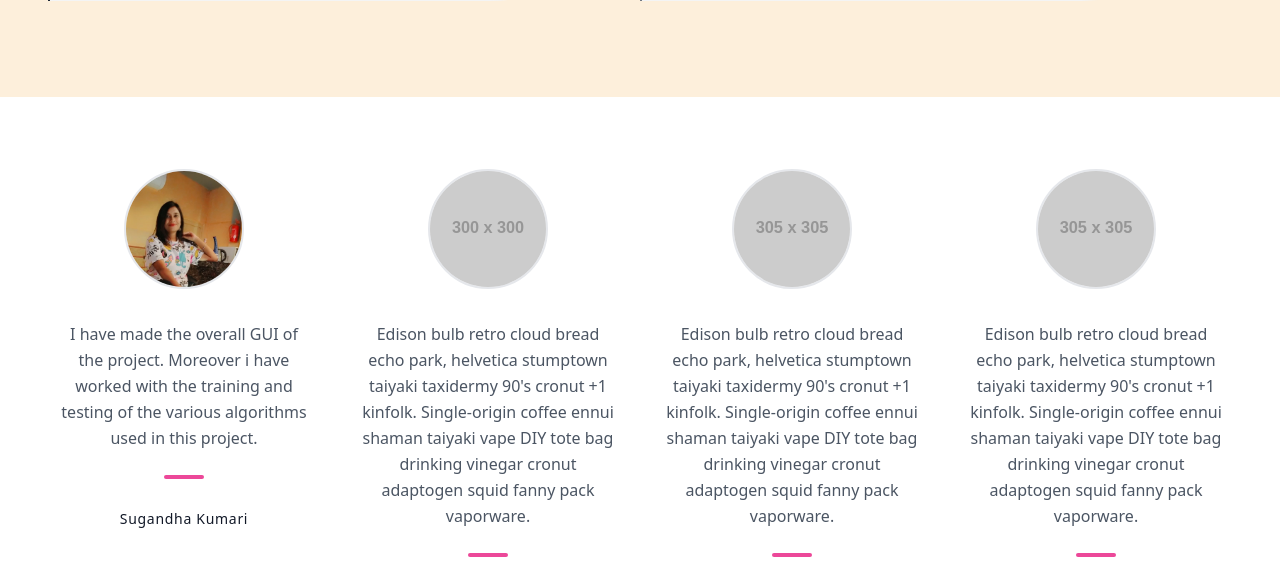
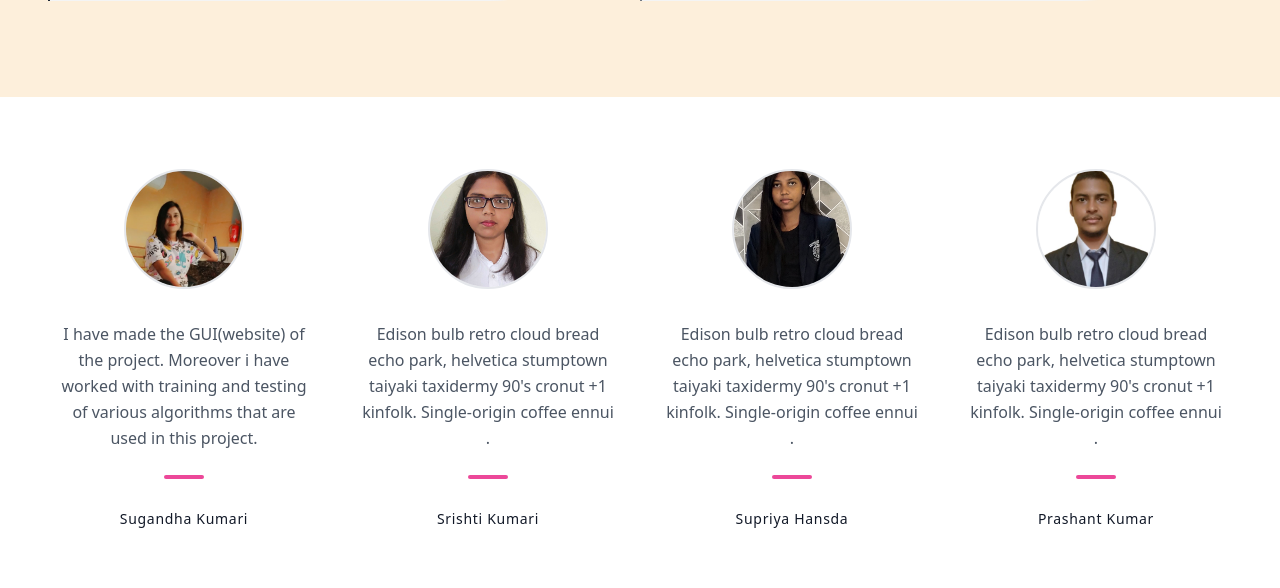
Before and after one commit to sugandhakumari1814/fake_news2, a Flask app: page / in a window 1280 px wide. Shown: the part 1336-1924 px from the top of the page. Run offline with Flask 2, Linux system fonts and the light colour scheme; grey boxes labelled with a size stand in for pictures from a placeholder-image service; parts of the project's set-up code (start-up, migrations or seed data) failed here and were passed over; some libraries are stand-ins or nearby versions.

Commit message:
profile pic updated

```diff
--- a/templates/index.html
+++ b/templates/index.html
@@ -175,8 +175,8 @@
           <div class="h-full text-center">
             <img alt="testimonial"
               class="mb-8 object-cover object-center rounded-full inline-block border-2 border-gray-200 bg-gray-100" style="height: 120px; width: 120px;"
-              src="../static/propic.jpg">
-            <p class="leading-relaxed">I have made the overall GUI of the project. Moreover i have worked with the training and testing of the various algorithms used in this project.</p>
+              src="../static/sugandha.jpg">
+            <p class="leading-relaxed">I have made the GUI(website) of the project. Moreover i have worked with training and testing of various algorithms that are used in this project.</p>
             <span class="inline-block h-1 w-10 rounded bg-pink-500 mt-6 mb-4"></span>
             <h2 class="text-gray-900 font-medium title-font tracking-wider text-sm">Sugandha Kumari</h2>
             <!-- <p class="text-gray-500">Senior Product Designer</p> -->
@@ -187,10 +187,9 @@
             <img alt="testimonial"
               class="mb-8 object-cover object-center rounded-full inline-block border-2 border-gray-200 bg-gray-100"
               style="height: 120px; width: 120px;"
-              src="https://dummyimage.com/300x300">
+              src="../static/srishti.jpg">
             <p class="leading-relaxed">Edison bulb retro cloud bread echo park, helvetica stumptown taiyaki taxidermy
-              90's cronut +1 kinfolk. Single-origin coffee ennui shaman taiyaki vape DIY tote bag drinking vinegar
-              cronut adaptogen squid fanny pack vaporware.</p>
+              90's cronut +1 kinfolk. Single-origin coffee ennui .</p>
             <span class="inline-block h-1 w-10 rounded bg-pink-500 mt-6 mb-4"></span>
             <h2 class="text-gray-900 font-medium title-font tracking-wider text-sm">Srishti Kumari</h2>
             <!-- <p class="text-gray-500">UI Develeoper</p> -->
@@ -201,10 +200,9 @@
             <img alt="testimonial"
               class="mb-8 object-cover object-center rounded-full inline-block border-2 border-gray-200 bg-gray-100"
               style="height: 120px; width: 120px;"
-              src="https://dummyimage.com/305x305">
+              src="../static/supriya.png">
             <p class="leading-relaxed">Edison bulb retro cloud bread echo park, helvetica stumptown taiyaki taxidermy
-              90's cronut +1 kinfolk. Single-origin coffee ennui shaman taiyaki vape DIY tote bag drinking vinegar
-              cronut adaptogen squid fanny pack vaporware.</p>
+              90's cronut +1 kinfolk. Single-origin coffee ennui .</p>
             <span class="inline-block h-1 w-10 rounded bg-pink-500 mt-6 mb-4"></span>
             <h2 class="text-gray-900 font-medium title-font tracking-wider text-sm">Supriya Hansda</h2>
             <!-- <p class="text-gray-500">CTO</p> -->
@@ -215,10 +213,9 @@
             <img alt="testimonial"
               class="mb-8 object-cover object-center rounded-full inline-block border-2 border-gray-200 bg-gray-100"
               style="height: 120px; width: 120px;"
-              src="https://dummyimage.com/305x305">
+              src="../static/prashant.png">
             <p class="leading-relaxed">Edison bulb retro cloud bread echo park, helvetica stumptown taiyaki taxidermy
-              90's cronut +1 kinfolk. Single-origin coffee ennui shaman taiyaki vape DIY tote bag drinking vinegar
-              cronut adaptogen squid fanny pack vaporware.</p>
+              90's cronut +1 kinfolk. Single-origin coffee ennui .</p>
             <span class="inline-block h-1 w-10 rounded bg-pink-500 mt-6 mb-4"></span>
             <h2 class="text-gray-900 font-medium title-font tracking-wider text-sm">Prashant Kumar</h2>
             <!-- <p class="text-gray-500">CTO</p> -->
```
Also changed, not shown: static/prashant.png (added), static/srishti.jpg (added), static/sugandha.jpg (renamed from static/propic.jpg), static/supriya.png (added).
